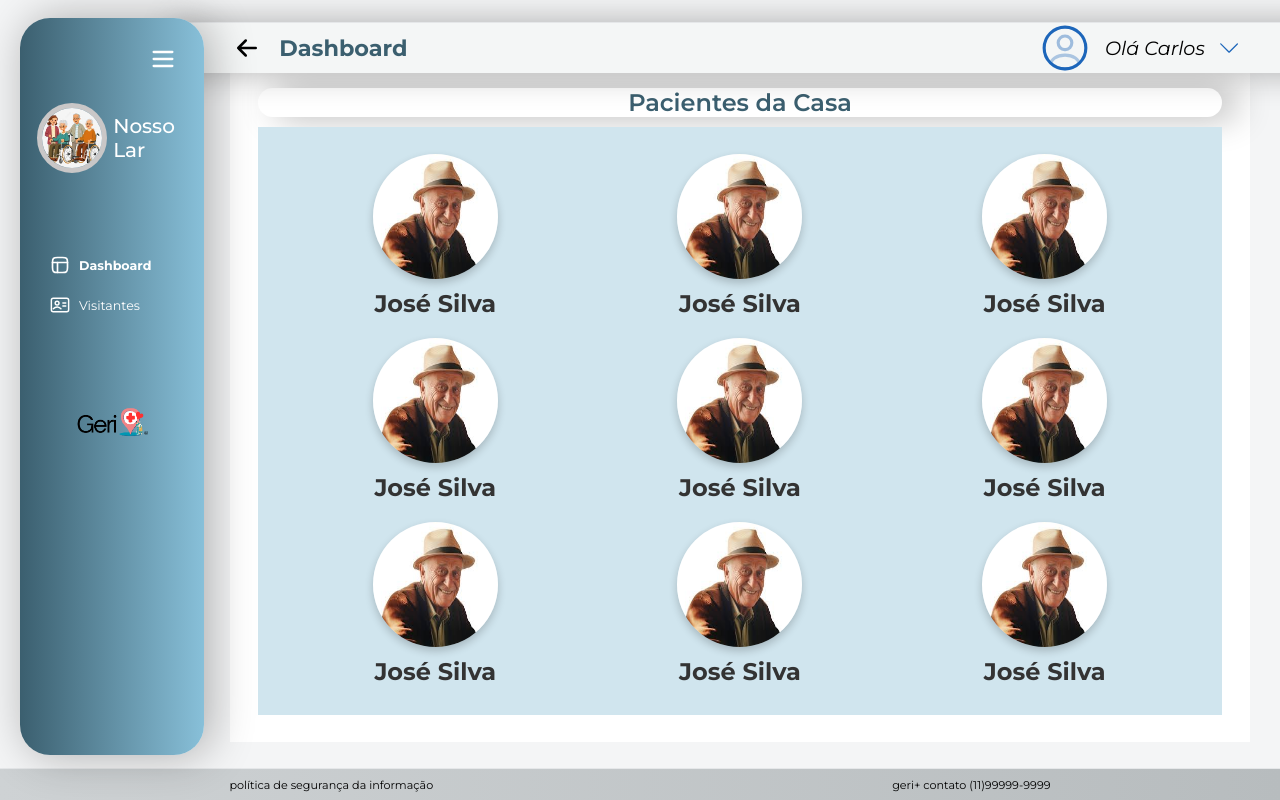
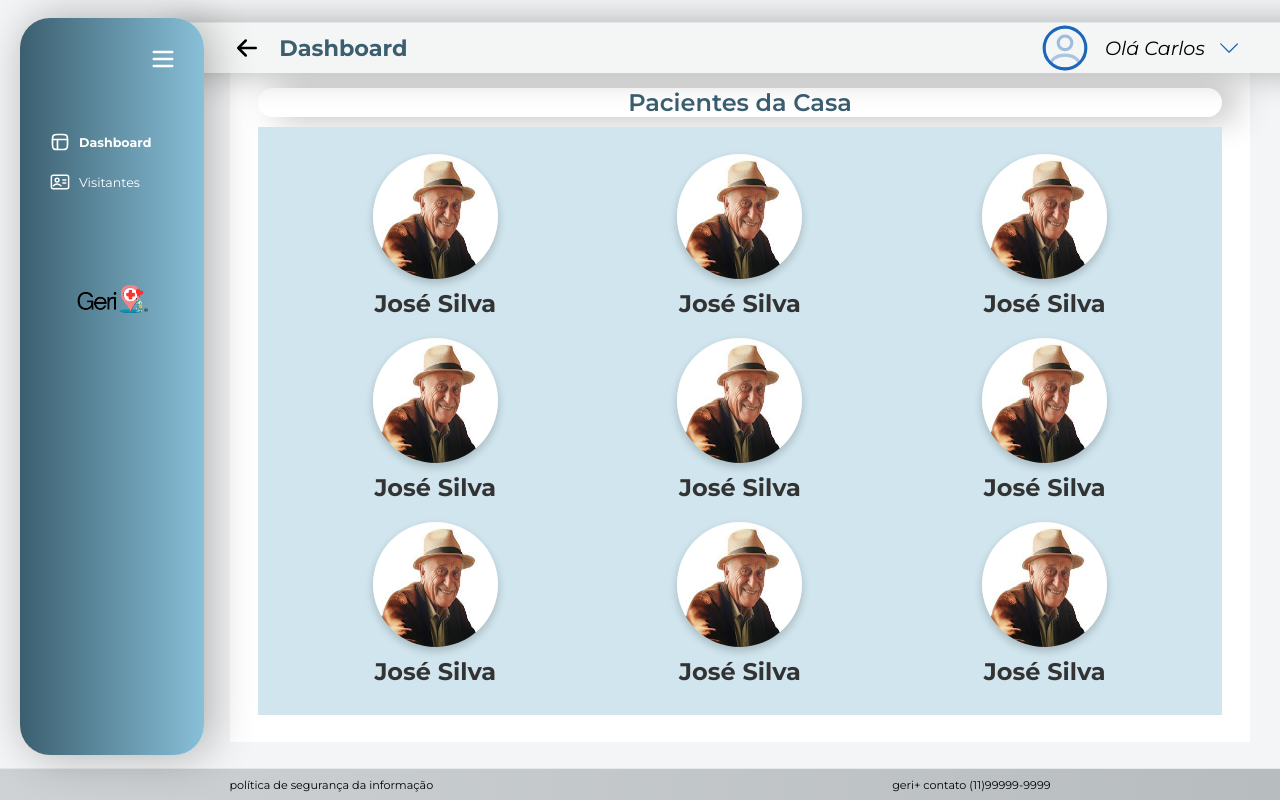
Before and after one commit to leocapeccir/gerimais, a React (Vite) app: page / in a window 1280 px wide. Built offline with nearby package versions, Linux system fonts and the light colour scheme.

Commit message:
chore: change menu icon

```diff
--- a/src/components/SideBarMenu/index.tsx
+++ b/src/components/SideBarMenu/index.tsx
@@ -21,19 +21,10 @@ function SideBarMenu({ open, setOpen, onMenuClick }: SideBarMenuProps) {
         <img
           id="menu-icon"
           src="src/assets/menu-svgrepo-com (2).svg"
-          className={`control-icon ${!open && "open"}`}
+          className={`control-icon ${!open && "open"} ${open ? "rotate" : ""}`}  // Adicionando a rotação aqui
           onClick={() => setOpen(!open)} // Alterna estado ao clicar
           alt="Toggle Sidebar"
         />
-
-        <div className="logo-container">
-          <img
-            src="src/assets/asilo.jpg"
-            className={`logo ${open && "open"}`}
-            alt="Logo"
-          />
-          <h1 className={`text-white ${!open ? "hidden" : ""}`}>Nosso Lar</h1>
-        </div>
 
         <ul>
           {menuItems.map((item, index) => (
--- a/src/components/SideBarMenu/styles.css
+++ b/src/components/SideBarMenu/styles.css
@@ -112,6 +112,14 @@ background: linear-gradient(90deg, rgba(59,95,111,1) 0%, rgba(136,192,217,1) 100
   font-weight: bold;
 }
 
+.control-icon {
+  transition: transform 0.3s ease-in-out; /* Transição suave para a rotação */
+}
+
+.control-icon.rotate {
+  transform: rotate(180deg); /* Rota a imagem 180 graus quando o menu está aberto */
+}
+
 .main-content {
   height: 75vh;
   padding: 1.75rem;
```
